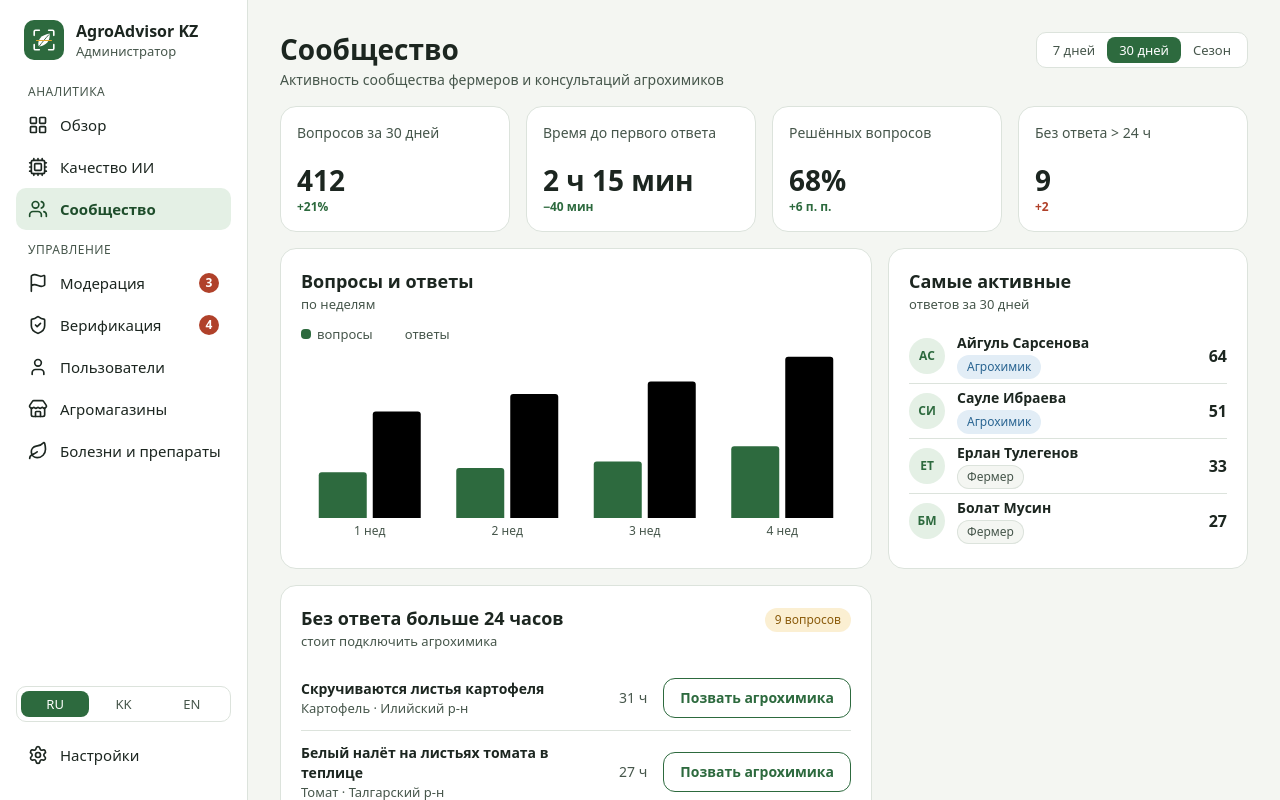
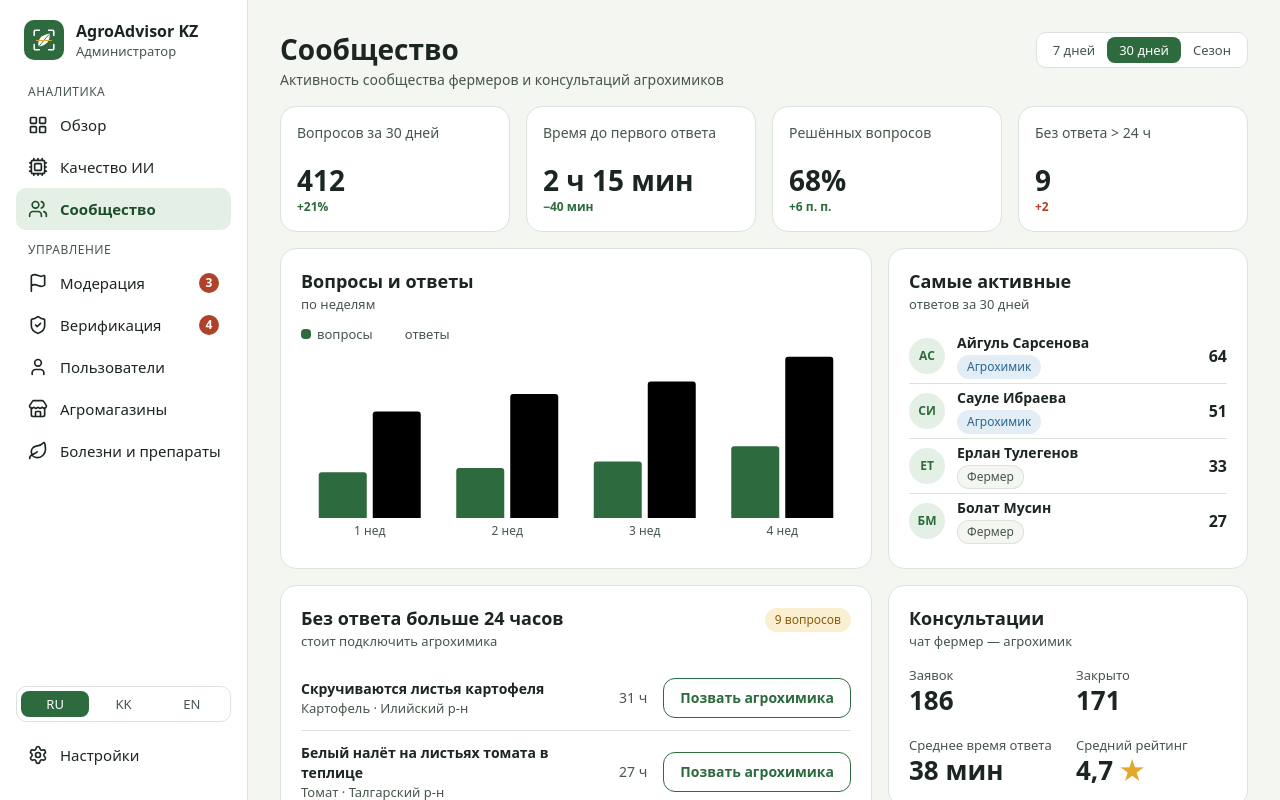
Before and after one commit to nurbolatdev/agroadvisor-kz, a React (Vite) app in the folder apps/admin-web/: page /community in a window 1280 px wide. Shown: the top 800 px of the page. Built offline with nearby package versions, Linux system fonts and the light colour scheme.

Commit message:
feat(community): add consultations summary

```diff
--- /dev/null
+++ b/apps/admin-web/src/features/community/components/ConsultationsCard.tsx
@@ -0,0 +1,41 @@
+import { Card, CardHeader } from '@/components/ui/Card'
+import type { CommunityStats } from '@/shared/types'
+import { formatDuration, formatNumber } from '@/shared/utils/format'
+
+interface ConsultationsCardProps {
+  consultations: CommunityStats['consultations']
+}
+
+export function ConsultationsCard({ consultations }: ConsultationsCardProps) {
+  const metrics = [
+    { label: 'Заявок', value: formatNumber(consultations.requests) },
+    { label: 'Закрыто', value: formatNumber(consultations.closed) },
+    { label: 'Среднее время ответа', value: formatDuration(consultations.avgResponseMinutes) },
+    {
+      label: 'Средний рейтинг',
+      value: (
+        <>
+          {consultations.avgRating.toLocaleString('ru-RU')}{' '}
+          <span aria-hidden="true" className="text-warning">
+            ★
+          </span>
+          <span className="sr-only"> из 5</span>
+        </>
+      ),
+    },
+  ]
+
+  return (
+    <Card>
+      <CardHeader title="Консультации" subtitle="чат фермер — агрохимик" />
+      <dl className="grid grid-cols-2 gap-x-4 gap-y-5">
+        {metrics.map((metric) => (
+          <div key={metric.label}>
+            <dt className="text-caption font-normal text-text-muted">{metric.label}</dt>
+            <dd className="text-[26px] leading-8 font-bold text-text">{metric.value}</dd>
+          </div>
+        ))}
+      </dl>
+    </Card>
+  )
+}
--- a/apps/admin-web/src/features/community/pages/CommunityPage.tsx
+++ b/apps/admin-web/src/features/community/pages/CommunityPage.tsx
@@ -7,6 +7,7 @@ import { Loader } from '@/components/ui/Loader'
 import { PageHeader } from '@/components/ui/PageHeader'
 import { SegmentedControl } from '@/components/ui/SegmentedControl'
 import { CommunityKpis } from '@/features/community/components/CommunityKpis'
+import { ConsultationsCard } from '@/features/community/components/ConsultationsCard'
 import { QaActivityChart } from '@/features/community/components/QaActivityChart'
 import { TopMembersCard } from '@/features/community/components/TopMembersCard'
 import { UnansweredCard } from '@/features/community/components/UnansweredCard'
@@ -63,6 +64,7 @@ export function CommunityPage() {
           </div>
           <div className="grid items-start gap-4 lg:grid-cols-[minmax(0,592fr)_minmax(0,360fr)]">
             <UnansweredCard questions={data.unanswered} onInvited={reload} />
+            <ConsultationsCard consultations={data.consultations} />
           </div>
         </div>
       ) : (
```
